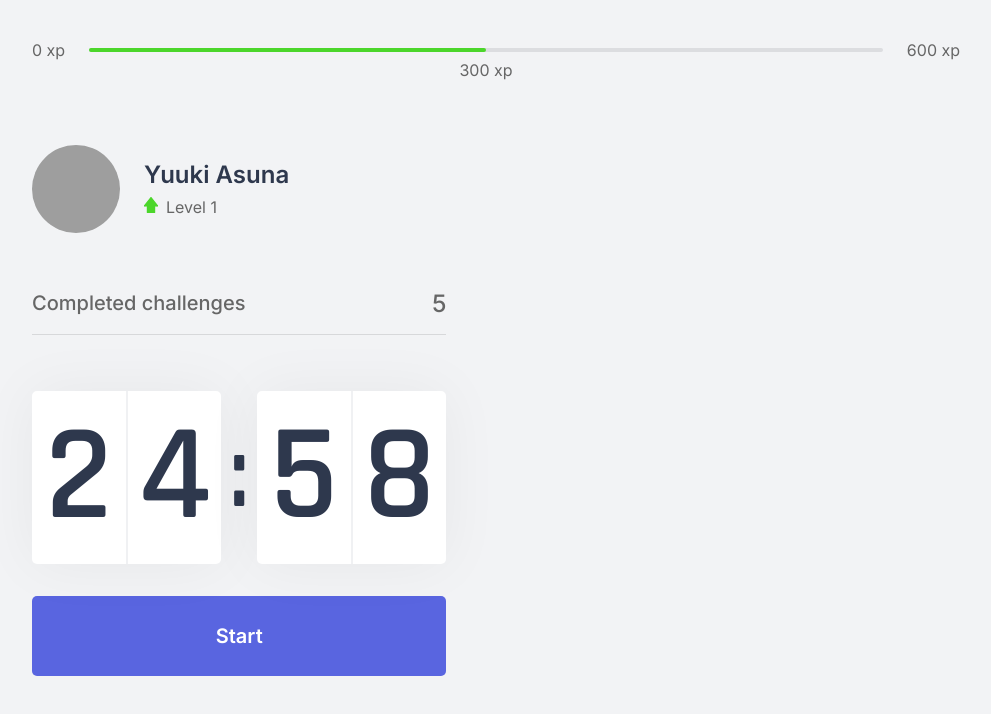
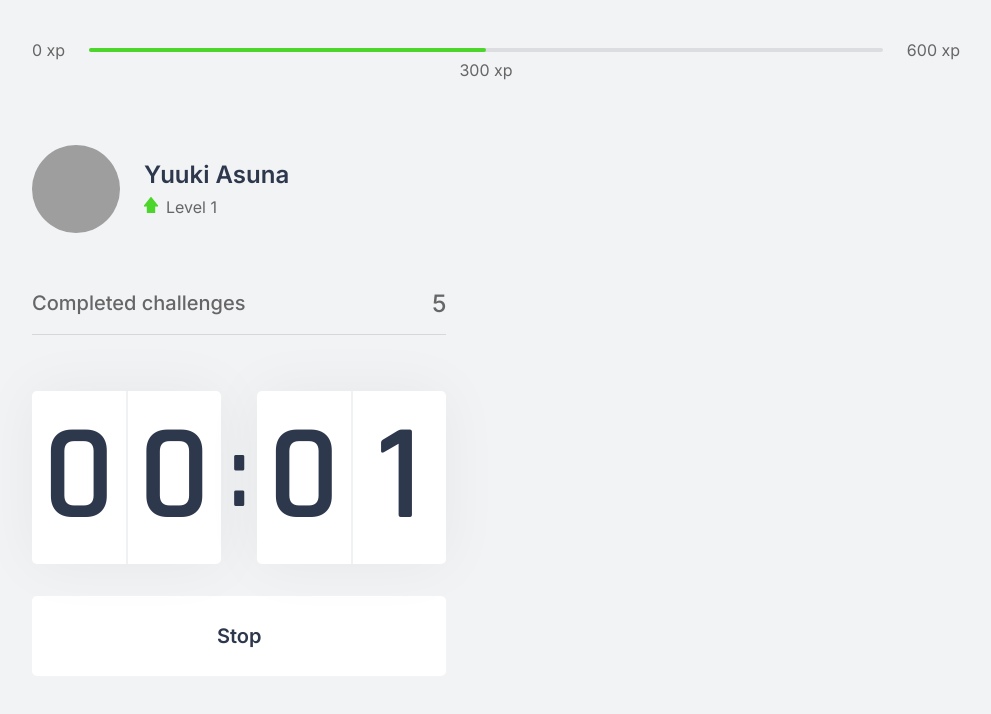
Before and after one commit to misa9999/moveit, a Next.js app: page / in a window 1280 px wide. Both pictures are taken after a click on the button "Start". Shown: the top 714 px of the page, without its empty margins (144-1135 px from the left). Built offline with nearby package versions, Linux system fonts and the light colour scheme; grey boxes are pictures that could not be loaded.

Commit message:
feat: Add start, stop and has finished buttons

```diff
--- a/src/components/Countdown.tsx
+++ b/src/components/Countdown.tsx
@@ -1,9 +1,12 @@
 import { useState, useEffect } from 'react';
 import styles from '../styles/components/Countdown.module.css';
 
+let countdownTimeout: NodeJS.Timeout;
+
 export function Countdown() {
-  const [time, setTime] = useState(25 * 60);
+  const [time, setTime] = useState(0.05 * 60);
   const [isActive, setIsActive] = useState(false);
+  const [hasFinished, setHasFinished] = useState(false);
 
   const minutes = Math.floor(time / 60);
   const seconds = time % 60;
@@ -15,11 +18,20 @@
     setIsActive(true);
   }
 
+  function resetCountdown() {
+    clearTimeout(countdownTimeout);
+    setIsActive(false);
+    setTime(0.05 * 60);
+  }
+
   useEffect(() => {
     if (isActive && time > 0) {
-      setTimeout(() => {
+      countdownTimeout = setTimeout(() => {
         setTime(time - 1);
       }, 1000);
+    } else if (isActive && time === 0) {
+      setHasFinished(true);
+      setIsActive(false);
     }
   }, [isActive, time]);
 
@@ -37,6 +49,21 @@
         </div>
       </div>
 
+      {hasFinished ? (
+        <button disabled className={styles.countdownButton}>
+          Has finished
+        </button>
+      ) : (
+        <>
+          {isActive ? (
+            <button
+              type="button"
+              className={`${styles.countdownButton} ${styles.countdownButtonActive}`}
+              onClick={resetCountdown}
+            >
+              Stop
+            </button>
+          ) : (
             <button
               type="button"
               className={styles.countdownButton}
@@ -44,6 +71,9 @@
             >
               Start
             </button>
+          )}
+        </>
+      )}
     </div>
   );
 }
--- a/src/styles/components/Countdown.module.css
+++ b/src/styles/components/Countdown.module.css
@@ -49,6 +49,7 @@
 
   border: 0;
   border-radius: 5px;
+  outline: none;
 
   background: var(--blue);
   color: var(--white);
@@ -62,3 +63,13 @@
 .countdownButton:hover {
   background: var(--blue-dark);
 }
+
+.countdownButtonActive {
+  background: var(--white);
+  color: var(--title);
+}
+
+.countdownButtonActive:hover {
+  background: var(--red);
+  color: var(--white);
+}
```
Lines whose indentation alone changed are shown as unchanged.
